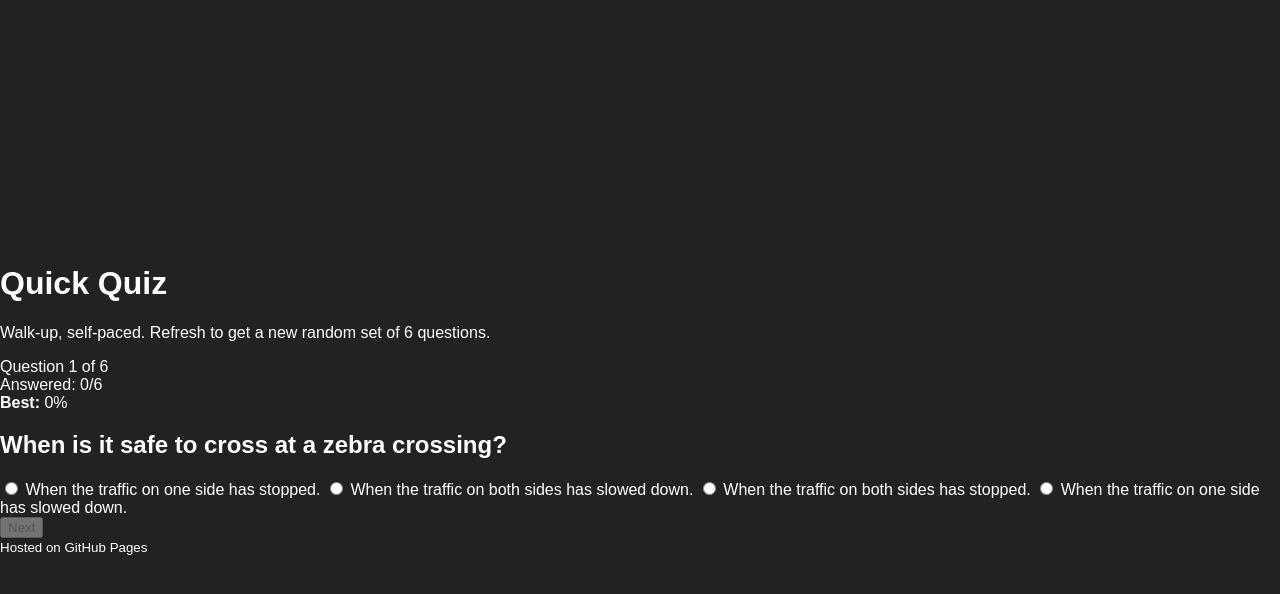
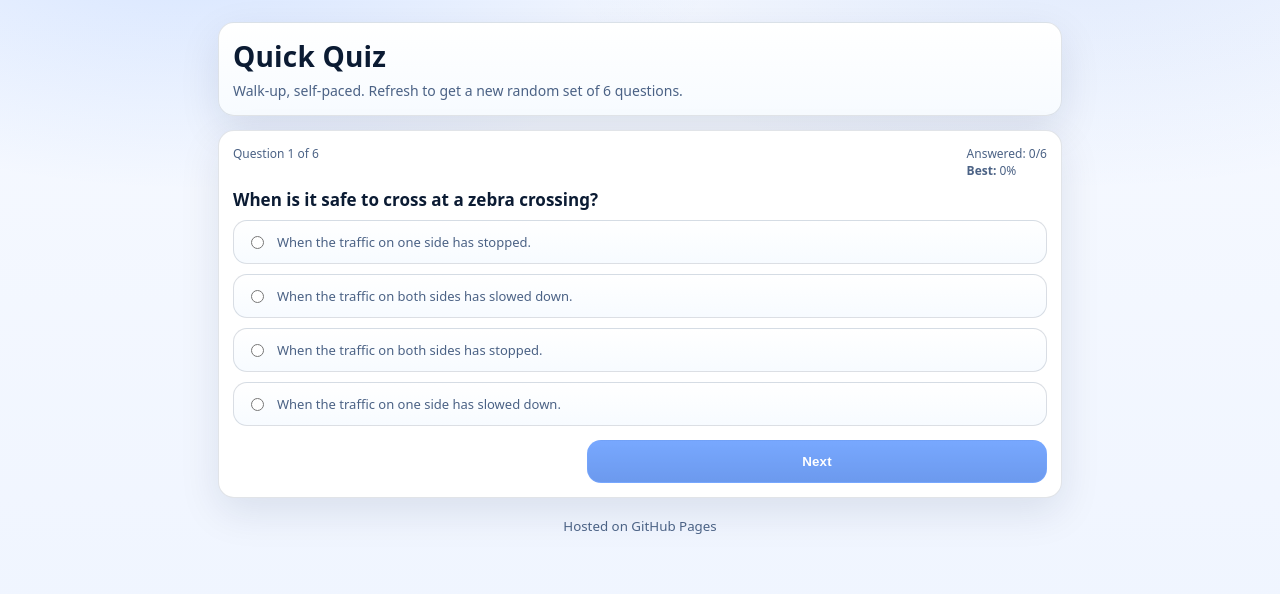
Before and after one commit to klaxmanbabu/Road-Safety, a plain HTML site: page docs/index.html in a window 1280 px wide. Both pictures are taken after a click on the button "Start quiz". Drawn offline with Linux system fonts and the light colour scheme.

Commit message:
Refactor CSS with CSS variables and improved styles

```diff
--- a/docs/styles.css
+++ b/docs/styles.css
@@ -1,75 +1,235 @@
-body {
-  margin: 0;
-  padding: 0;
-  font-family: Arial, sans-serif;
-  background-color: #222;
-  color: #fff;
-  display: flex;
-  justify-content: center;
-  align-items: center;
-  height: 100vh;
+:root{
+  --bg1:#f6f9ff;
+  --bg2:#eef4ff;
+
+  --card:#ffffff;
+  --cardAlt:#f7faff;
+
+  --text:#0b1b33;
+  --muted:#4b6285;
+
+  --blue:#1f6fff;
+  --blue2:#0b57e3;
+  --blueGlow: rgba(31,111,255,.18);
+
+  --border: rgba(12, 33, 64, .12);
+  --shadow: 0 14px 40px rgba(12, 33, 64, .10);
+
+  --radius: 16px;
 }
 
-#game-container {
-  width: 600px;
-  max-width: 90vw;
+*{box-sizing:border-box}
+html,body{height:100%}
+
+body{
+  margin:0;
+  font-family: system-ui, -apple-system, Segoe UI, Roboto, Arial, sans-serif;
+  color: var(--text);
+  background:
+    radial-gradient(900px 450px at 15% -10%, rgba(31,111,255,.16), transparent 60%),
+    radial-gradient(900px 450px at 85% -10%, rgba(11,87,227,.10), transparent 60%),
+    linear-gradient(180deg, var(--bg1), var(--bg2));
 }
 
-#info-bar {
-  display: flex;
-  justify-content: space-between;
-  align-items: center;
+.container{
+  max-width: 880px;
+  margin: 0 auto;
+  padding: 16px 14px 30px;
+}
+
+.header{
+  padding: 14px;
+  border-radius: var(--radius);
+  border: 1px solid var(--border);
+  background: linear-gradient(180deg, #ffffff, #f7fbff);
+  box-shadow: var(--shadow);
+}
+
+.header h1{
+  margin: 0 0 6px;
+  font-size: 24px;
+  letter-spacing: .2px;
+}
+
+.subtitle{
+  margin: 0;
+  color: var(--muted);
+  font-size: 14px;
+  line-height: 1.4;
+}
+
+.card{
+  margin-top: 14px;
+  padding: 14px;
+  background: var(--card);
+  border: 1px solid var(--border);
+  border-radius: var(--radius);
+  box-shadow: var(--shadow);
+}
+
+.hidden{display:none}
+
+.row{
+  display:flex;
+  flex-direction:column;
+  gap:10px;
+  margin: 10px 0;
+}
+
+label{
+  color: var(--muted);
+  font-size: 13px;
+}
+
+input[type="text"], input[type="number"]{
+  width: 100%;
+  padding: 12px 12px;
+  border-radius: 14px;
+  border: 1px solid rgba(12,33,64,.16);
+  background: #ffffff;
+  color: var(--text);
+  outline: none;
+  transition: border-color .15s ease, box-shadow .15s ease;
+}
+
+input::placeholder{ color: rgba(75,98,133,.70); }
+
+input:focus{
+  border-color: rgba(31,111,255,.55);
+  box-shadow: 0 0 0 4px var(--blueGlow);
+}
+
+button{
+  width: 100%;
+  padding: 13px 14px;
+  border-radius: 14px;
+  border: 1px solid rgba(12,33,64,.16);
+  background: linear-gradient(180deg, #ffffff, #f3f7ff);
+  color: var(--text);
+  cursor: pointer;
+  font-weight: 700;
+  letter-spacing: .2px;
+  transition: transform .06s ease, filter .15s ease, background .15s ease, border-color .15s ease;
+}
+
+button:hover{
+  border-color: rgba(31,111,255,.35);
+  background: linear-gradient(180deg, #ffffff, #eef4ff);
+}
+
+button:active{ transform: translateY(1px); }
+
+button.primary{
+  border-color: rgba(31,111,255,.55);
+  background: linear-gradient(180deg, var(--blue), var(--blue2));
+  color: #ffffff;
+  box-shadow: 0 12px 26px rgba(31,111,255,.18);
+}
+
+button.primary:hover{ filter: brightness(1.02); }
+
+button:disabled{
+  opacity: .60;
+  cursor: not-allowed;
+  box-shadow: none;
+}
+
+.hint{
+  color: var(--muted);
+  font-size: 12px;
+  margin-top: 10px;
+}
+
+.meta{
+  display:flex;
+  justify-content:space-between;
+  gap:10px;
+  color: var(--muted);
+  font-size: 12px;
   margin-bottom: 10px;
 }
 
-#score, #timer {
-  font-size: 20px;
+.questionBlock h2{
+  margin: 0 0 10px;
+  font-size: 17px;
+  line-height: 1.25;
 }
 
-#start-button {
-  padding: 6px 12px;
-  font-size: 16px;
-  cursor: pointer;
+.options{
+  display:grid;
+  gap:10px;
+  margin-top: 10px;
 }
 
-#game-area {
-  position: relative;
-  width: 600px;
-  height: 400px;
-  max-width: 90vw;
-  background-color: #333;
-  border: 2px solid #555;
-  overflow: hidden;
+.option{
+  display:flex;
+  gap:10px;
+  align-items:flex-start;
+  padding: 12px 12px;
+  border: 1px solid rgba(12,33,64,.14);
+  border-radius: 14px;
+  background: linear-gradient(180deg, #ffffff, #f7fbff);
+  transition: border-color .15s ease, box-shadow .15s ease, background .15s ease;
 }
 
-#player {
-  position: absolute;
-  width: 30px;
-  height: 30px;
-  background-color: #4caf50;
-  left: 50px;
-  top: 50px;
+.option:hover{
+  border-color: rgba(31,111,255,.35);
+  box-shadow: 0 10px 22px rgba(12,33,64,.08);
 }
 
-#target {
-  position: absolute;
-  width: 20px;
-  height: 20px;
-  background-color: #ff5722;
+.option input{ margin-top: 3px; }
+
+.actions{
+  margin-top: 14px;
+  display:flex;
+  justify-content:flex-end;
 }
 
-#game-over-message {
-  position: absolute;
-  top: 50%;
-  left: 50%;
-  transform: translate(-50%, -50%);
-  background-color: rgba(0, 0, 0, 0.8);
-  padding: 20px 30px;
-  border-radius: 6px;
-  text-align: center;
-  font-size: 24px;
+.review summary{
+  cursor:pointer;
+  color: var(--muted);
+  font-weight: 700;
 }
 
-.hidden {
-  display: none;
+.reviewItem{
+  margin-top: 12px;
+  padding-top: 12px;
+  border-top: 1px solid var(--border);
 }
+
+.badge{
+  display:inline-block;
+  padding: 2px 9px;
+  border-radius: 999px;
+  font-size: 12px;
+  margin-left: 8px;
+  border: 1px solid rgba(12,33,64,.14);
+  color: var(--muted);
+  background: #ffffff;
+}
+
+.badge.pass{
+  color: #116b2f;
+  border-color: rgba(17,107,47,.25);
+  background: rgba(33,197,93,.10);
+}
+.badge.fail{
+  color: #8b1f1f;
+  border-color: rgba(139,31,31,.25);
+  background: rgba(255,90,95,.10);
+}
+
+.footer{
+  margin-top: 16px;
+  text-align:center;
+  color: var(--muted);
+}
+
+/* Larger screens */
+@media (min-width: 700px){
+  .container{ padding: 22px 18px 44px; }
+  .header h1{ font-size: 28px; }
+  .row{ flex-direction: row; align-items: center; }
+  input[type="text"], input[type="number"]{ max-width: 460px; }
+  button{ max-width: 460px; }
+}
```
